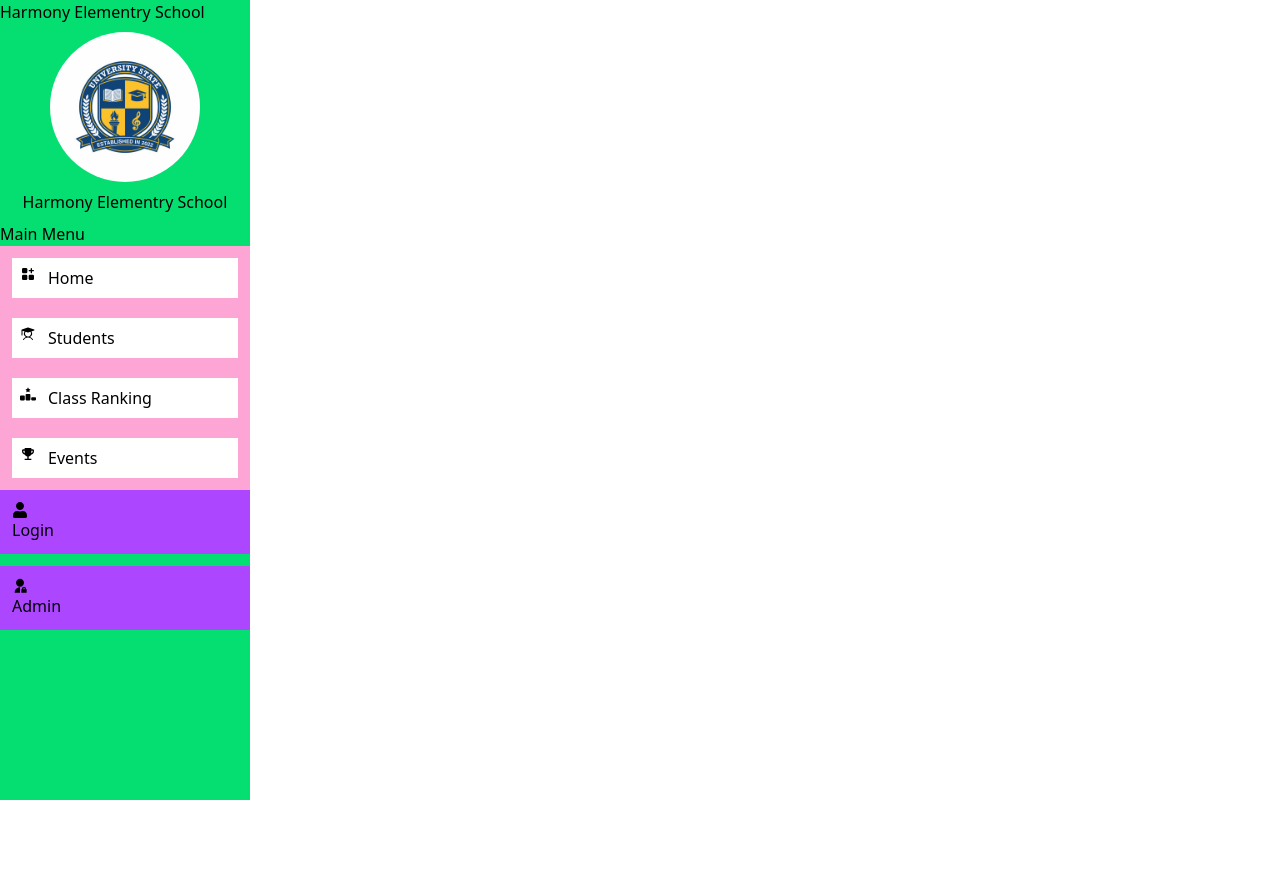
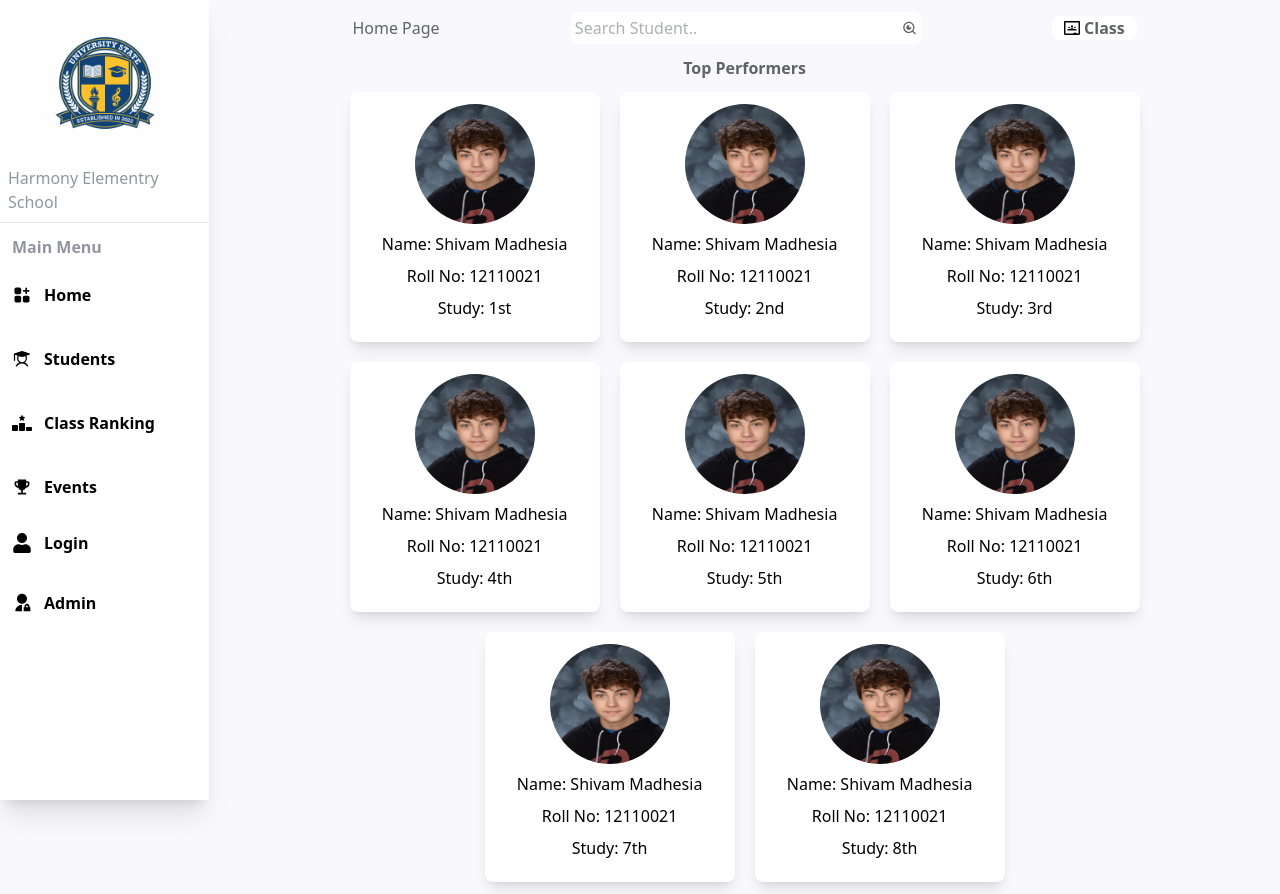
Before and after one commit to Shivraj-Joshi/student-info-tracker, a React (Vite) app in the folder client/: page / in a window 1280 px wide. Before the commit the page ends 800 px from the top, so only its background shows below. Built offline with nearby package versions, Linux system fonts and the light colour scheme.

Commit message:
home page ui created

```diff
--- a/client/src/App.jsx
+++ b/client/src/App.jsx
@@ -1,10 +1,13 @@
 import Sidebar from "./components/Sidebar";
+import Home from "./pages/Home";
 
 function App() {
   return (
     <>
-      {/* <div className="bg-zinc-900 h-[100vh] w-[100vw]"></div> */}
-      <Sidebar />
+      <div className="bg-[#f8f8fd] flex">
+        <Sidebar />
+        <Home />
+      </div>
     </>
   );
 }
--- a/client/src/components/Sidebar.jsx
+++ b/client/src/components/Sidebar.jsx
@@ -15,52 +15,51 @@ const Sidebar = () => {
   const [isMenuOpen, setIsMenuOpen] = useState(false);
 
   return (
-    <div className="h-[100vh] w-[250px] bg-green-400">
-      Harmony Elementry School
+    <div className="h-[100vh] w-[250px] bg-white shadow-xl">
       <div>
-        <div className="flex flex-col items-center gap-2 p-2">
+        <div className="flex flex-col items-center gap-2 p-2 border-b border-b-slate-200">
           <img
             src={image}
             className="h-auto w-[150px] rounded-[50%] object-cover"
             alt="school logo"
           />
-          <h1>Harmony Elementry School</h1>
+          <h1 className="text-md text-[#92959f]">Harmony Elementry School</h1>
         </div>
-        <p>Main Menu</p>
+        <p className="p-3 font-semibold text-[#92959f]">Main Menu</p>
         {/* links */}
-        <div className="bg-pink-300 p-3 ">
-          <ul className="flex flex-col gap-5">
-            <li className="bg-white p-2 flex gap-3">
-              <TbAppsFilled />
+        <div className="">
+          <ul className="flex flex-col  gap-4 font-semibold">
+            <li className=" p-3 flex items-center gap-3 cursor-pointer hover:bg-purple-300 transition-translate duration-300">
+              <TbAppsFilled className="text-xl" />
               Home
             </li>
-            <li className="bg-white p-2 flex gap-3">
-              <PiStudentFill />
+            <li className=" p-3 flex items-center gap-3 cursor-pointer hover:bg-purple-300 transition-translate duration-300">
+              <PiStudentFill className="text-xl" />
               Students
             </li>
-            <li className="bg-white p-2 flex gap-3">
-              <FaRankingStar />
+            <li className=" p-3 flex items-center gap-3 cursor-pointer hover:bg-purple-300 transition-translate duration-300">
+              <FaRankingStar className="text-xl" />
               Class Ranking
             </li>
-            <li className="bg-white p-2 flex gap-3">
-              <MdEmojiEvents />
+            <li className="bg-white p-3 flex items-center gap-3 cursor-pointer hover:bg-purple-300 transition-translate duration-300">
+              <MdEmojiEvents className="text-xl" />
               Events
             </li>
           </ul>
         </div>
         {/* profiles */}
-        <div className="flex flex-col gap-3">
-          <div className="bg-purple-500 p-3">
-            <h1>
+        <div className="flex flex-col gap-3 mt-2 font-semibold">
+          <div className="p-3 cursor-pointer hover:bg-purple-400 transition-translate duration-300">
+            <h1 className="flex items-center gap-3">
               {" "}
-              <FaUser />
+              <FaUser className="text-xl" />
               Login
             </h1>
           </div>
-          <div className="bg-purple-500 p-3">
-            <h1>
+          <div className=" p-3 cursor-pointer hover:bg-purple-400 transition-translate duration-300 ">
+            <h1 className="flex items-center  gap-3">
               {" "}
-              <RiAdminFill />
+              <RiAdminFill className="text-xl" />
               Admin
             </h1>
           </div>
--- /dev/null
+++ b/client/src/data/Data.js
@@ -0,0 +1,61 @@
+import image1 from "../assets/student1.jpg"
+
+
+export const StudentData = [
+    {
+        id: 1,
+        image: image1,
+        Name: "Shivam Madhesia",
+        rollNo: 12110021,
+        class: "1st"
+    },
+    {
+        id: 2,
+        image: image1,
+        Name: "Shivam Madhesia",
+        rollNo: 12110021,
+        class: "2nd"
+    },
+    {
+        id: 3,
+        image: image1,
+        Name: "Shivam Madhesia",
+        rollNo: 12110021,
+        class: "3rd"
+    },
+    {
+        id: 4,
+        image: image1,
+        Name: "Shivam Madhesia",
+        rollNo: 12110021,
+        class: "4th"
+    },
+    {
+        id: 5,
+        image: image1,
+        Name: "Shivam Madhesia",
+        rollNo: 12110021,
+        class: "5th"
+    },
+    {
+        id: 6,
+        image: image1,
+        Name: "Shivam Madhesia",
+        rollNo: 12110021,
+        class: "6th"
+    },
+    {
+        id: 7,
+        image: image1,
+        Name: "Shivam Madhesia",
+        rollNo: 12110021,
+        class: "7th"
+    },
+    {
+        id: 8,
+        image: image1,
+        Name: "Shivam Madhesia",
+        rollNo: 12110021,
+        class: "8th"
+    },
+];
--- /dev/null
+++ b/client/src/pages/Home.jsx
@@ -0,0 +1,52 @@
+import React from "react";
+import { RiSearchEyeLine } from "react-icons/ri";
+import { SiGoogleclassroom } from "react-icons/si";
+// import student from "../assets/student1.jpg";
+import { StudentData } from "../data/Data";
+
+const Home = () => {
+  return (
+    <div className=" bg-transparent w-full">
+      {/* topbar */}
+      <div className="topbar p-3 flex items-center justify-evenly bg-transparent">
+        <h1 className="text-[#606265]">Home Page</h1>
+        <div className="search w-[350px] bg-white rounded-lg flex gap-2 p-1 items-center  text-[#606265]">
+          <input
+            type="search"
+            placeholder="Search Student.."
+            className="outline-none w-full"
+          />
+          <RiSearchEyeLine />
+        </div>
+        <div className="bg-white rounded-lg px-3 flex items-center gap-1">
+          {" "}
+          <SiGoogleclassroom />{" "}
+          <h1 className="font-semibold text-[#606265]">Class</h1>
+        </div>
+      </div>
+      {/* main container */}
+      <h1 className="text-center text-[#606265] font-semibold">
+        Top Performers
+      </h1>
+      <div className="bg-transparent w-full h-auto p-3 flex flex-wrap justify-center gap-5">
+        {StudentData.map((project) => (
+          <div
+            key={project.id}
+            className="student-card flex flex-col p-3 gap-2 items-center bg-white rounded-lg shadow-lg w-[250px] h-[250px] cursor-pointer"
+          >
+            <img
+              src={project.image}
+              alt=""
+              className="h-[120px] w-[120px] rounded-[50%] "
+            />
+            <h1>Name: {project.Name}</h1>
+            <p>Roll No: {project.rollNo}</p>
+            <p>Study: {project.class}</p>
+          </div>
+        ))}
+      </div>
+    </div>
+  );
+};
+
+export default Home;
```
Also changed, not shown: client/src/assets/student1.jpg (added).
